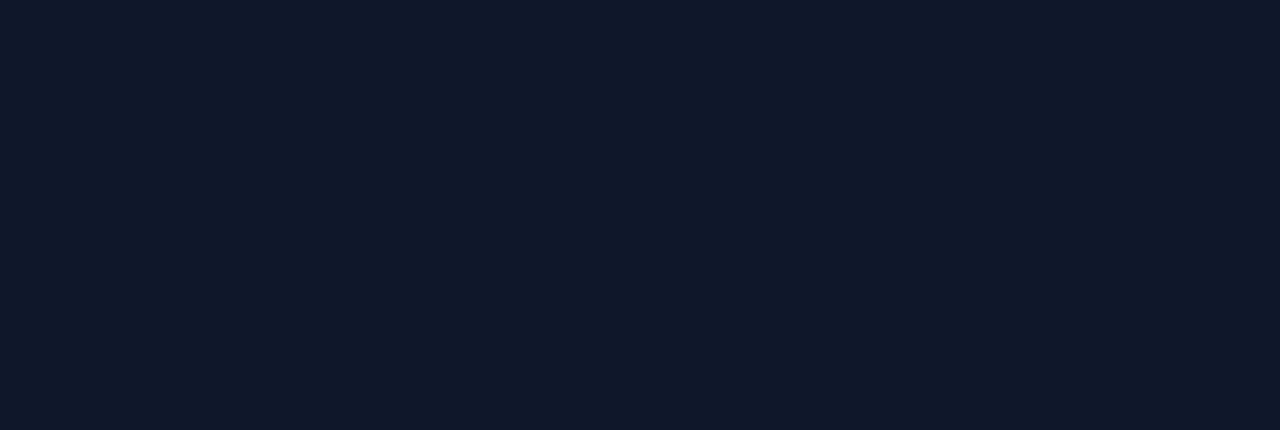
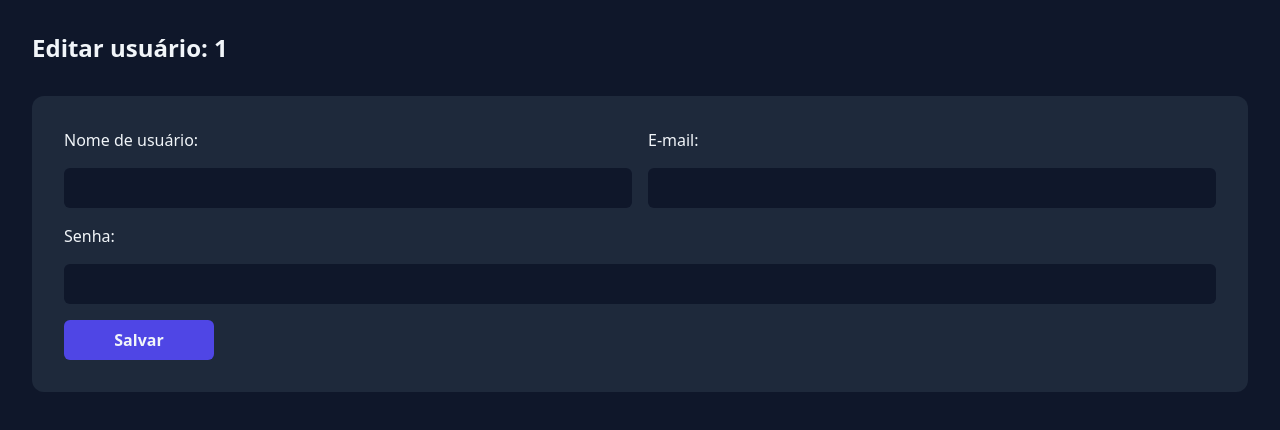
Before and after one commit to nakahwra/senai-case, a React (Vite) app: page /users/1 in a window 1280 px wide. Before the commit this address had no page. Shown: the top 430 px of the page. Built offline with nearby package versions, Linux system fonts and the light colour scheme; no server answers; what miragejs would draw is missing.

Commit message:
✨ add user edit feature

```diff
--- a/src/App.tsx
+++ b/src/App.tsx
@@ -9,6 +9,7 @@ function App() {
           <Route path="/" element={<Home />} />
           <Route path="/users" element={<Users />} />
           <Route path="/users/create" element={<EditUser />} />
+          <Route path="/users/:id" element={<EditUser edit />} />
         </Routes>
       </Router>
     </div>
--- a/src/pages/users/EditUser.tsx
+++ b/src/pages/users/EditUser.tsx
@@ -1,7 +1,8 @@
-import React, { useState } from "react";
-import { useMutation } from "react-query";
-import { useNavigate } from "react-router-dom";
-import { FormControl } from "../../components";
+import { AxiosError } from "axios";
+import React, { useEffect, useState } from "react";
+import { useMutation, useQuery } from "react-query";
+import { useNavigate, useParams } from "react-router-dom";
+import { FormControl, Spinner } from "../../components";
 import { api } from "../../services/api";
 import { queryClient } from "../../services/queryClient";
 
@@ -17,8 +18,32 @@ type UserFormData = {
   password: string;
 };
 
-function EditUser() {
+interface EditUserProps {
+  edit?: boolean;
+}
+
+function EditUser({ edit = false }: EditUserProps) {
+  const { id } = useParams();
+
   const navigate = useNavigate();
+
+  const { data, isLoading, error } = useQuery(
+    "user",
+    async () => {
+      if (!edit) return;
+      try {
+        const { data } = await api.get(`/user/${id}`);
+        return data.user;
+      } catch (err) {
+        const { response } = err as AxiosError;
+
+        if (response?.status === 404) {
+          navigate("/users");
+        }
+      }
+    },
+    { cacheTime: 0 }
+  );
 
   const createUser = useMutation(
     async (user: UserFormData) => {
@@ -48,10 +73,25 @@ function EditUser() {
     navigate("/users");
   };
 
+  useEffect(() => {
+    if (data) {
+      const filtered = Object.keys(data).filter((key) => key !== "id");
+
+      Object.keys(data).forEach((key) => {
+        setInputs((inputs) => ({ ...inputs, [key]: data[key] }));
+      });
+    }
+  }, [data]);
+
   return (
     <div className="max-w-screen-xl p-8 m-auto">
-      <h1 className="text-2xl font-semibold">Criar usuário</h1>
+      <h1 className="text-2xl font-semibold">
+        {edit ? `Editar usuário: ${id}` : "Criar usuário"}
+      </h1>
       <div className="bg-slate-800 rounded-xl min-h-[250px] mt-8 p-8">
+        {isLoading ? (
+          <Spinner />
+        ) : (
           <form className="space-y-4" onSubmit={handleSubmit}>
             <div className="flex flex-col items-end justify-between space-y-4 sm:flex-row sm:space-x-4 sm:space-y-0">
               <FormControl
@@ -85,6 +125,7 @@ function EditUser() {
               value="Salvar"
             />
           </form>
+        )}
       </div>
     </div>
   );
--- a/src/pages/users/Users.tsx
+++ b/src/pages/users/Users.tsx
@@ -73,7 +73,9 @@ function Users() {
                     <td className="px-6 py-4">{user.username}</td>
                     <td className="px-6 py-4">{user.email}</td>
                     <td className="flex justify-end px-6 py-4">
-                      <FaPencilAlt />
+                      <Link to={`${user.id}`}>
+                        <FaPencilAlt />
+                      </Link>
                     </td>
                   </tr>
                 ))}
--- a/src/services/mirage/index.ts
+++ b/src/services/mirage/index.ts
@@ -31,6 +31,7 @@ export function makeServer() {
       this.timing = 750;
 
       this.get("/user");
+      this.get("/user/:id");
       this.post("/user");
     },
   });
```
Lines whose indentation alone changed are shown as unchanged.
